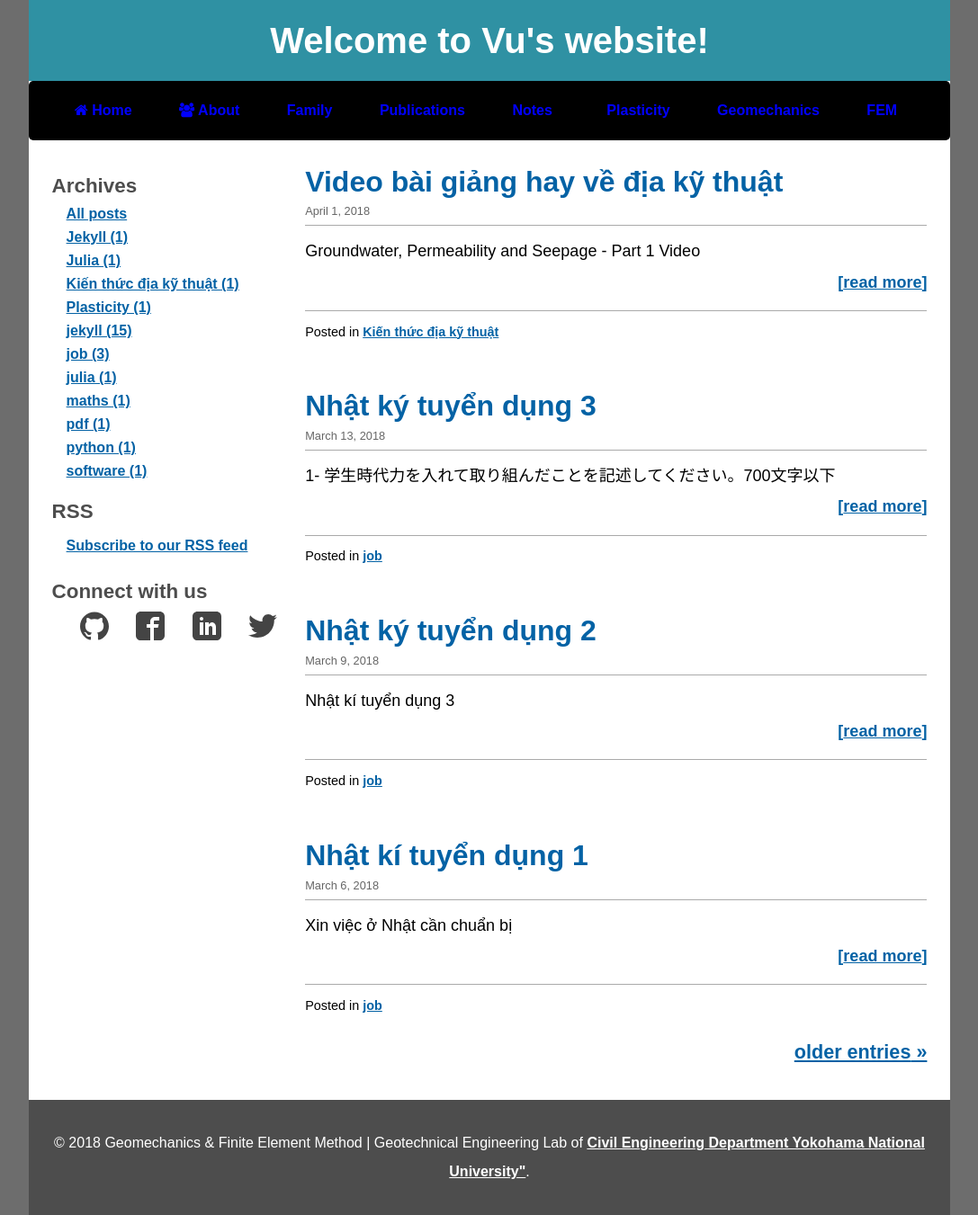
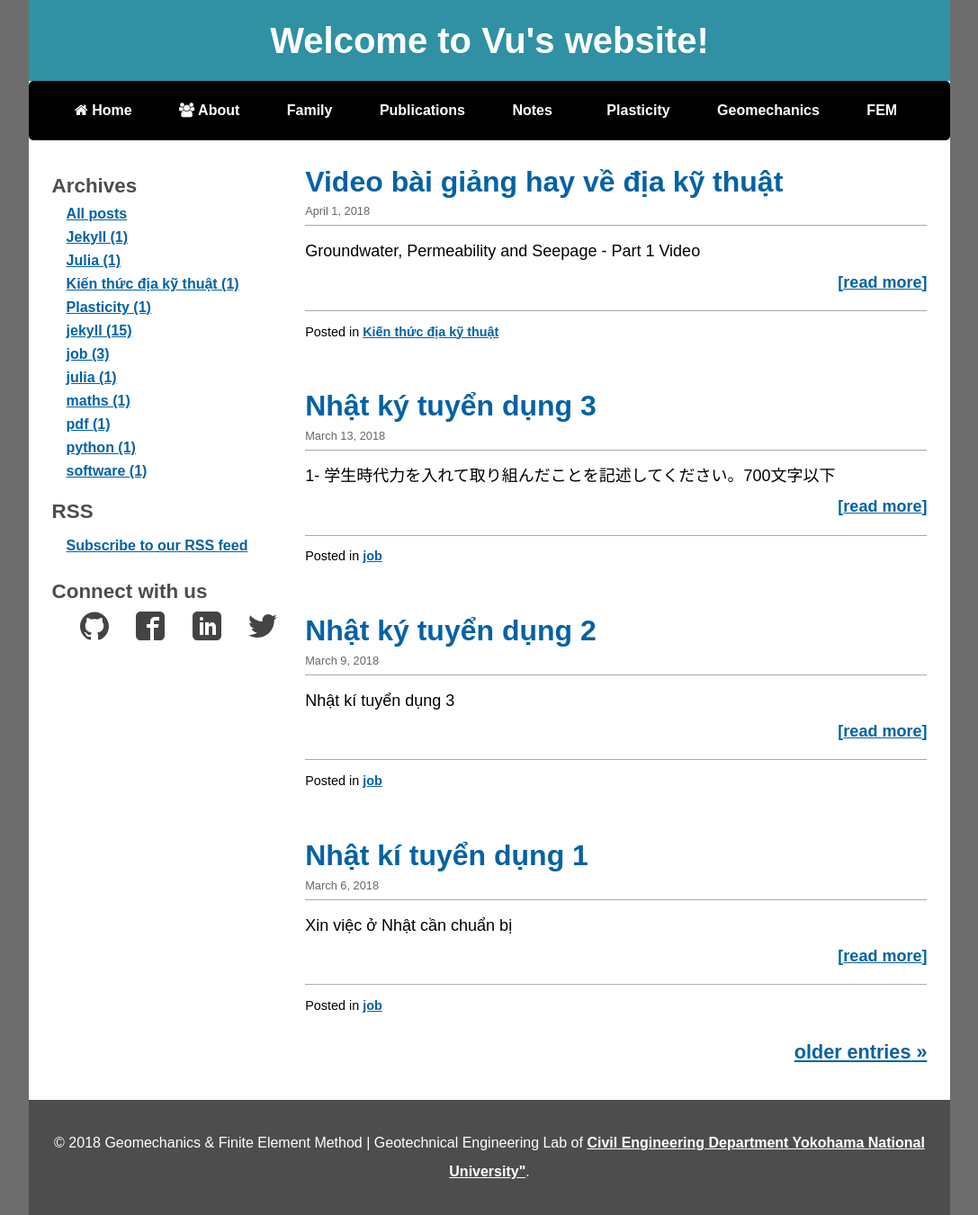
Before and after one commit to quangvunp/geomechanics, a Jekyll site: the page built from index.html, in a window 1280 px wide. Shown: the whole page at 90% size, without its empty margins (96-1183 px from the left). Built offline with Jekyll 4.4.1, drawn with Linux system fonts in a browser that asks for light colours; the list of posts is cut into pages by our own code.

Commit message:
Update main.css

```diff
--- a/css/main.css
+++ b/css/main.css
@@ -39,7 +39,7 @@
 	text-decoration: none;
 	font-family: Arial;
 	padding: .5em 1.5em;
-	color: blue; /* #fff;*/
+	color: #fff ; /* #fff;*/
 	background-color: #000;
 	display: block;
 }
```
